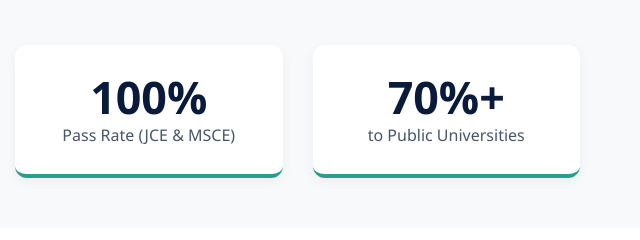
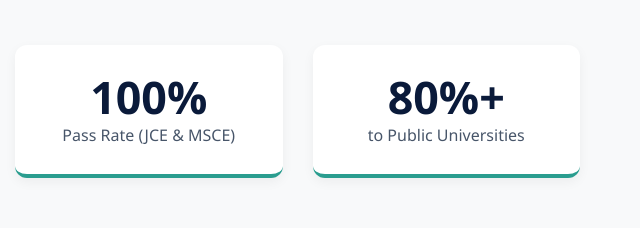
Before and after one commit to jamesnanthuru/domasi-mission-school-website, a plain HTML site: page index.html in a window 1280 px wide. Shown: the part 483-723 px from the top of the page, 640-1280 px from the left. Drawn offline with Linux system fonts and the light colour scheme.

Commit message:
Homepage statistics modified

```diff
--- a/index.html
+++ b/index.html
@@ -53,7 +53,7 @@
                 <span class="stat-label">Pass Rate (JCE & MSCE)</span>
             </div>
             <div class="stat-item">
-                <span class="stat-number">70%+</span>
+                <span class="stat-number">80%+</span>
                 <span class="stat-label">to Public Universities</span>
             </div>
         </div>
```
